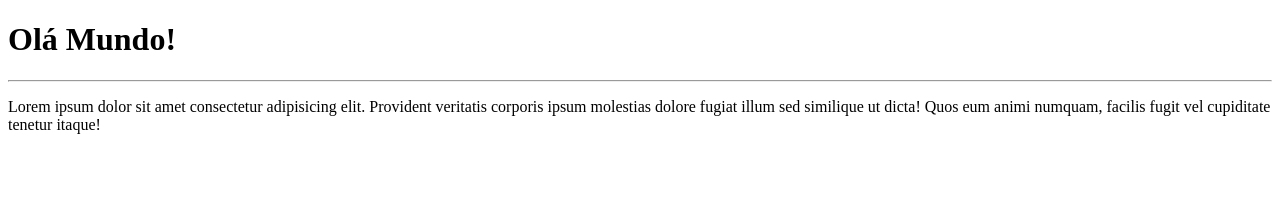
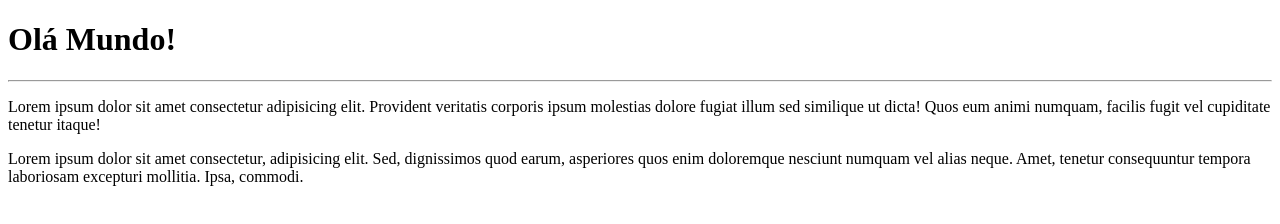
Before and after one commit to FelipeFeitoza8/Chuva, a plain HTML site: page site exemplo/index.html in a window 1280 px wide. Drawn offline with Linux system fonts and the light colour scheme.

Commit message:
alterei html

```diff
--- a/site exemplo/index.html
+++ b/site exemplo/index.html
@@ -10,5 +10,6 @@
     <h1>Olá Mundo!</h1>
     <hr>
     <p>Lorem ipsum dolor sit amet consectetur adipisicing elit. Provident veritatis corporis ipsum molestias dolore fugiat illum sed similique ut dicta! Quos eum animi numquam, facilis fugit vel cupiditate tenetur itaque!</p>
+    <p>Lorem ipsum dolor sit amet consectetur, adipisicing elit. Sed, dignissimos quod earum, asperiores quos enim doloremque nesciunt numquam vel alias neque. Amet, tenetur consequuntur tempora laboriosam excepturi mollitia. Ipsa, commodi.</p>
 </body>
 </html>
```
